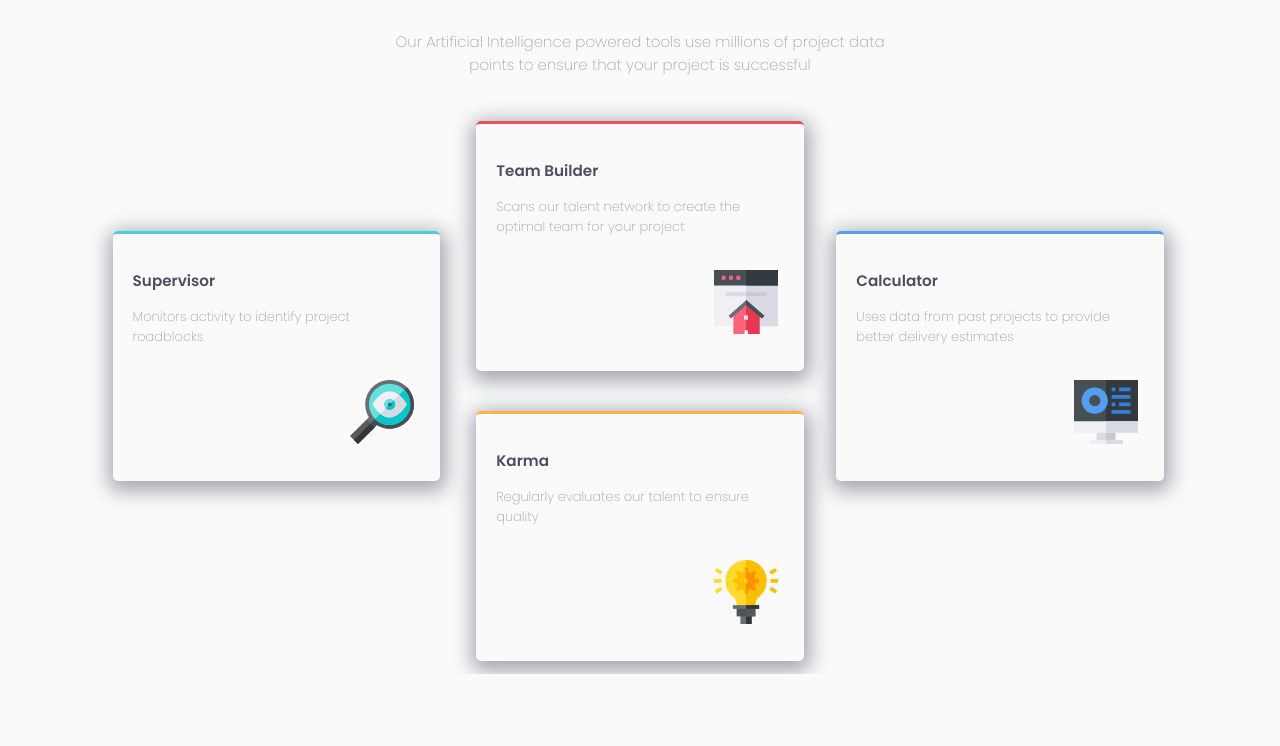
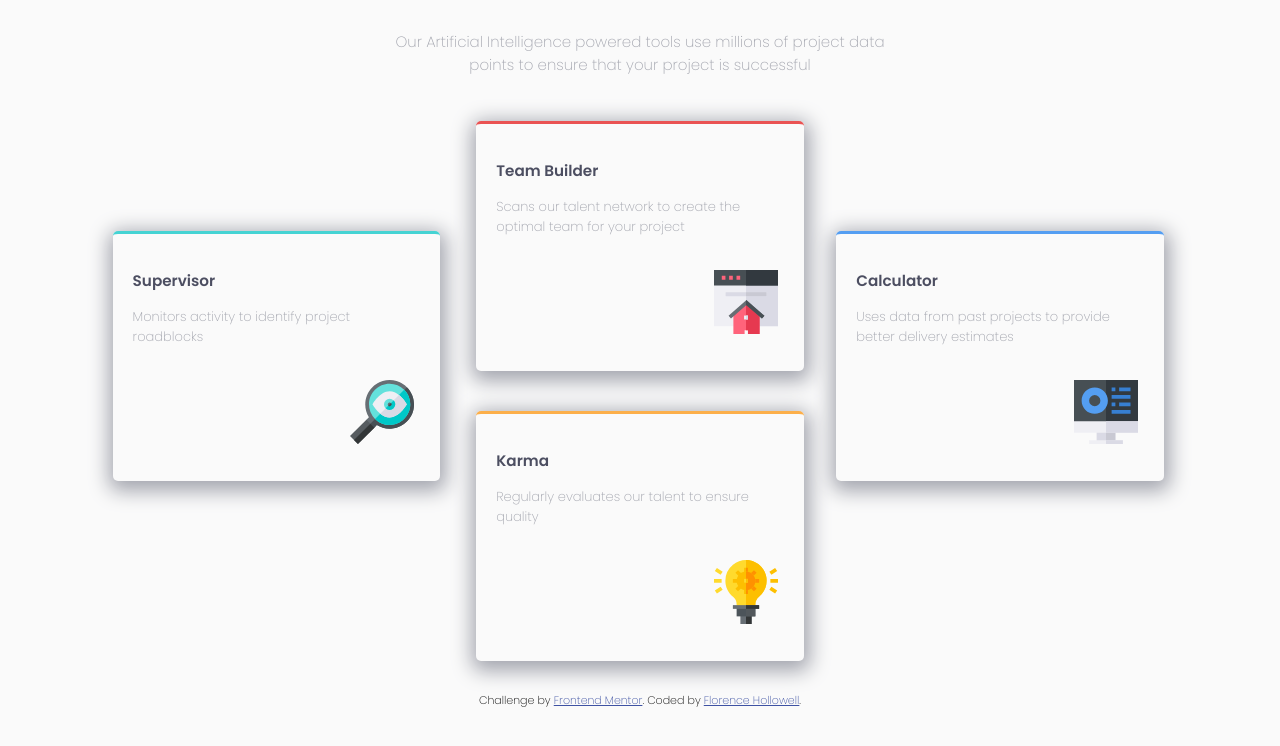
Before and after one commit to flo1244/four-card-feature-section, a plain HTML site: page index.html in a window 1280 px wide. Shown: the part 126-872 px from the top of the page. Before the commit the page ends 800 px from the top, so only its background shows below. Drawn offline with Linux system fonts and the light colour scheme.

Commit message:
Updated footer

```diff
--- a/css/main.css
+++ b/css/main.css
@@ -133,6 +133,17 @@ main {
     right: 0;
 }
 
+footer {
+
+	margin: 30px 0 ;
+}
+
+.attribution {
+	font-size: 11px; text-align: center;
+}
+.attribution a {
+	color: hsl(228, 45%, 44%);
+}
 
 
 /**** DeskTop ****/
@@ -173,5 +184,9 @@ main {
         max-width: 72%;
     }
 
+	footer {
+		margin-top: 300px;
+	}
+
 
 }
```
Also changed, not shown: index.html (+3 -2 lines).
